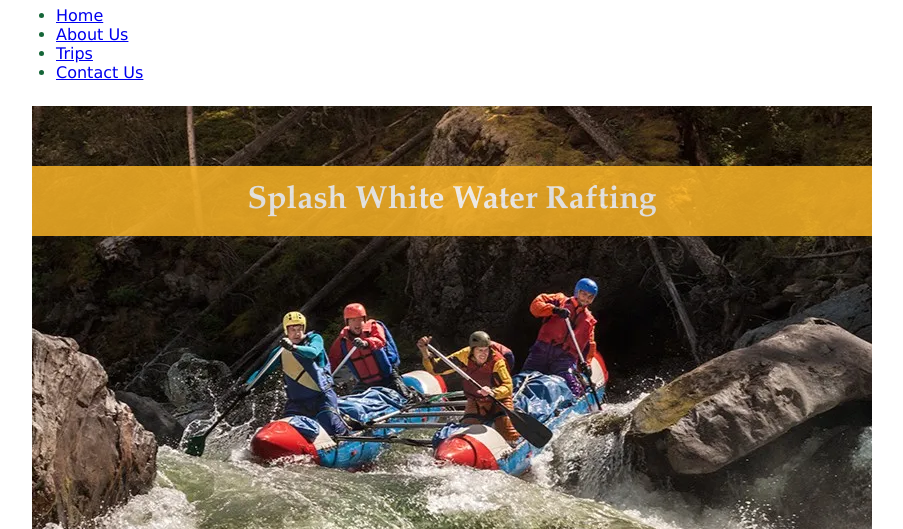
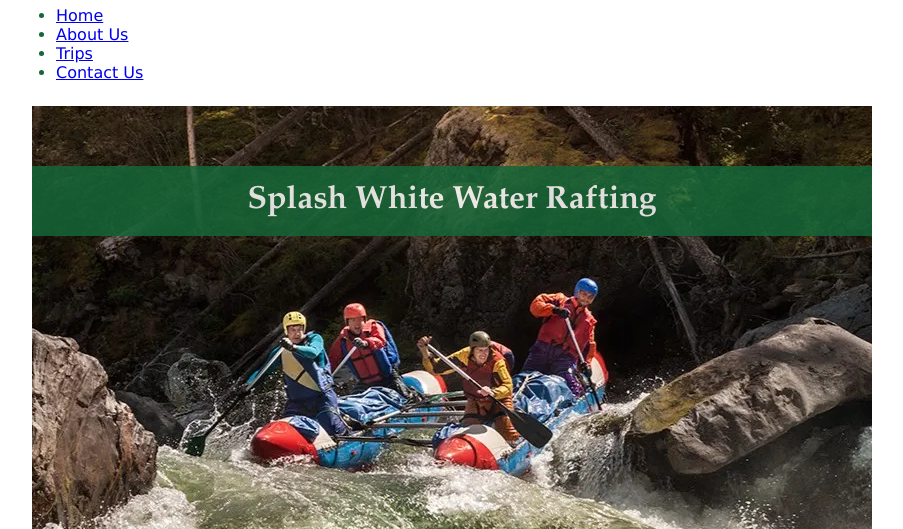
Before and after one commit to pezzaligiuliana/wdd130, a plain HTML site: page wwr/about.html in a window 1280 px wide. Shown: the part 222-751 px from the top of the page, without its empty margins (188-1091 px from the left). Drawn offline with Linux system fonts and the light colour scheme.

Commit message:
Contrast issue fixed

```diff
--- a/wwr/styles/rafting.css
+++ b/wwr/styles/rafting.css
@@ -69,7 +69,7 @@ h1 {
     padding: 16px;
     text-align: center;
     opacity: 0.85;
-    background-color: var(--accent2-color);
+    background-color: var(--accent1-color);
     color: #ffffff;
 }
 
```
